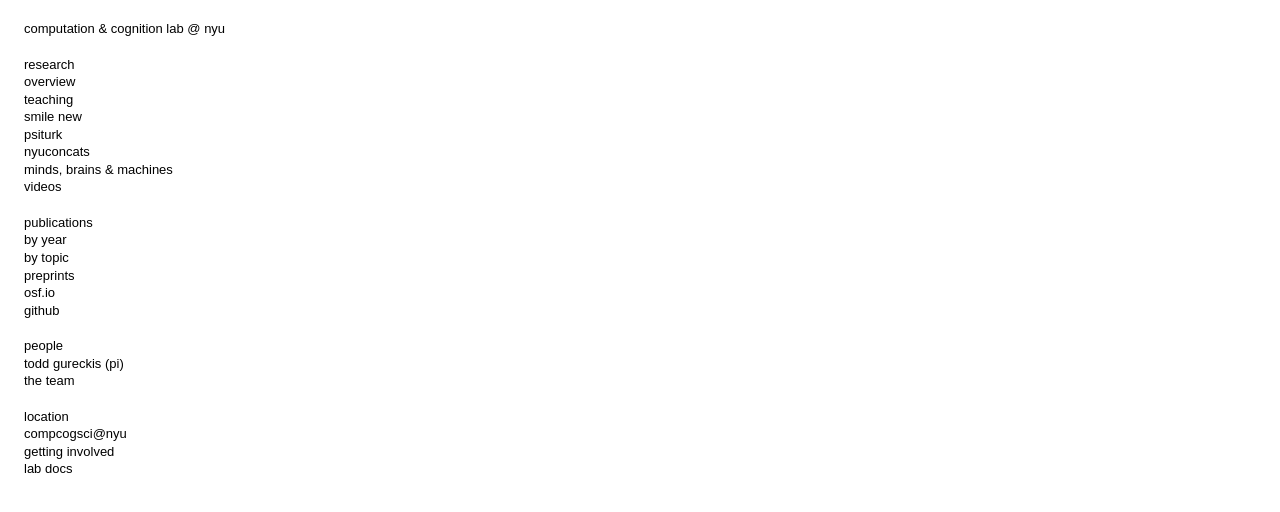
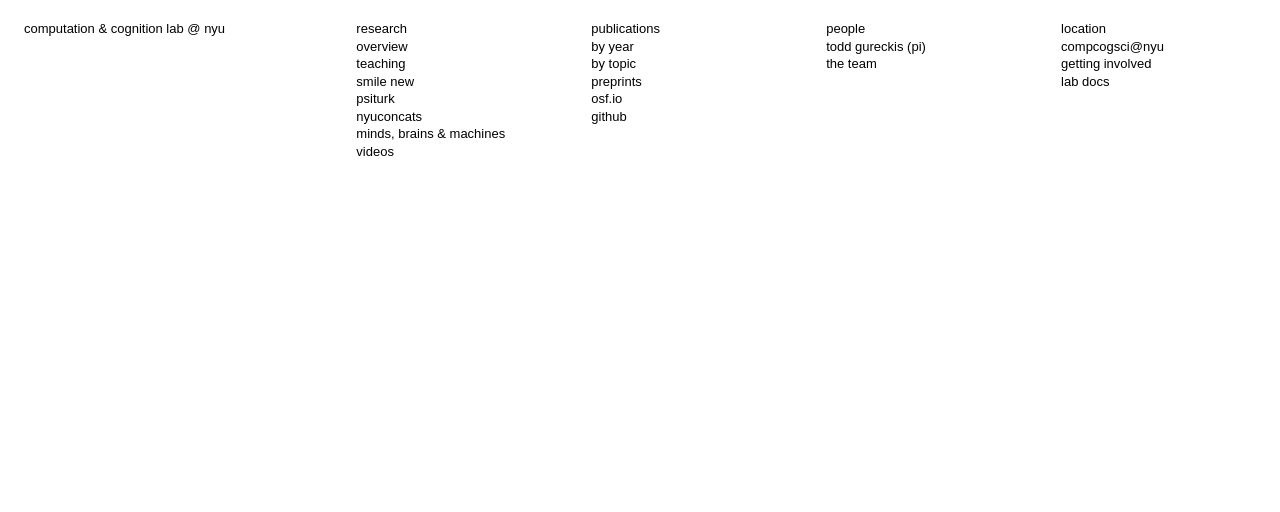
Before and after one commit to brendonban/identity-wellbeing-lab, a Next.js app: page / in a window 1280 px wide. Shown: the top 512 px of the page. Built offline with nearby package versions, Linux system fonts and the light colour scheme.

Commit message:
Refactor home layout styles in globals.css
Updated styles for the home layout and sections, including grid display and margin adjustments.

```diff
--- a/app/globals.css
+++ b/app/globals.css
@@ -29,12 +29,38 @@ a:hover {
   width: 100%;
   min-height: 100vh;
   padding: 20px 24px;
+
+  display: grid;
+  grid-template-columns: 1.5fr 1fr 1fr 1fr 1fr;
+  column-gap: 40px;
+  align-items: start;
 }
 
 .home-title {
-  margin-bottom: 18px;
+  margin: 0;
 }
 
+.home-section {
+  margin: 0;
+}
+
+.home-section-title {
+  margin: 0 0 0 0;
+}
+
+.home-section a {
+  display: block;
+  margin: 0;
+  padding: 0;
+}
+
+/* Mobile */
+@media (max-width: 700px) {
+  .home {
+    grid-template-columns: 1fr;
+    row-gap: 18px;
+  }
+}
 .home-section {
   margin-bottom: 18px;
 }
```
